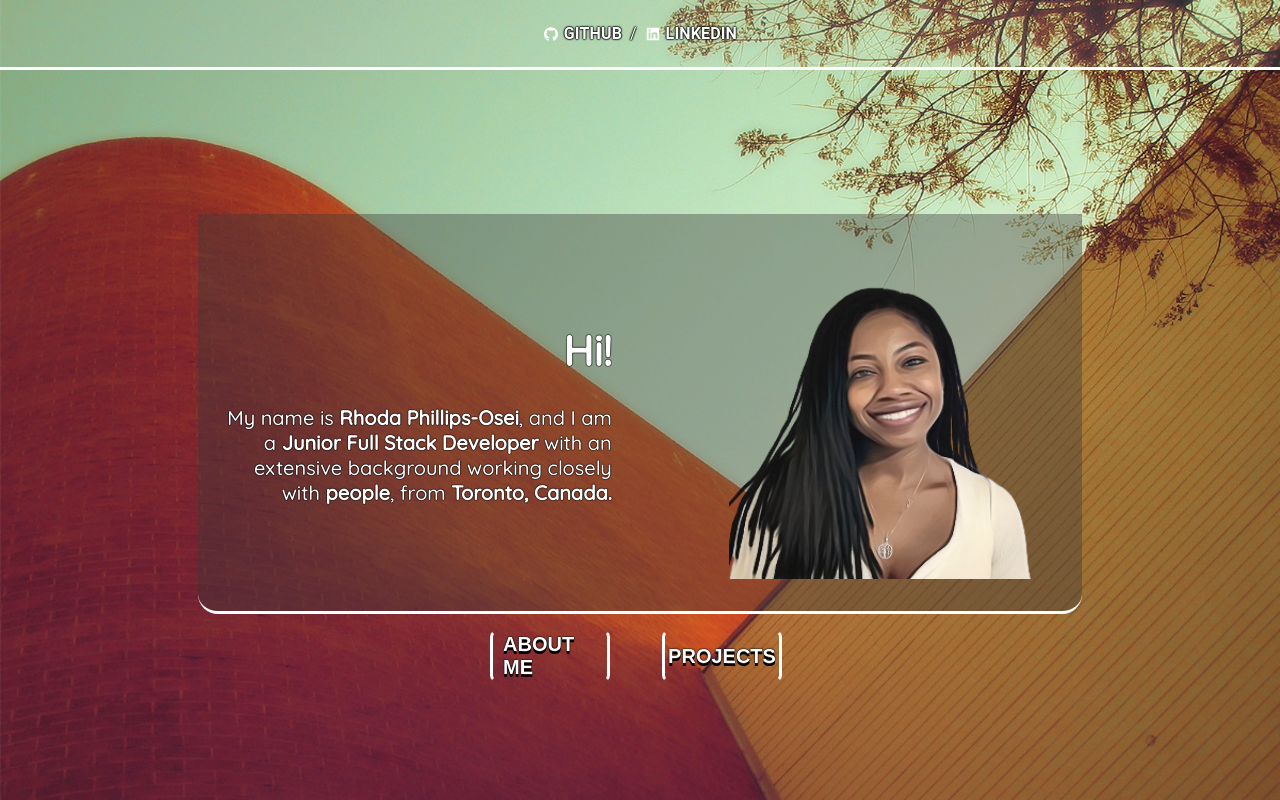
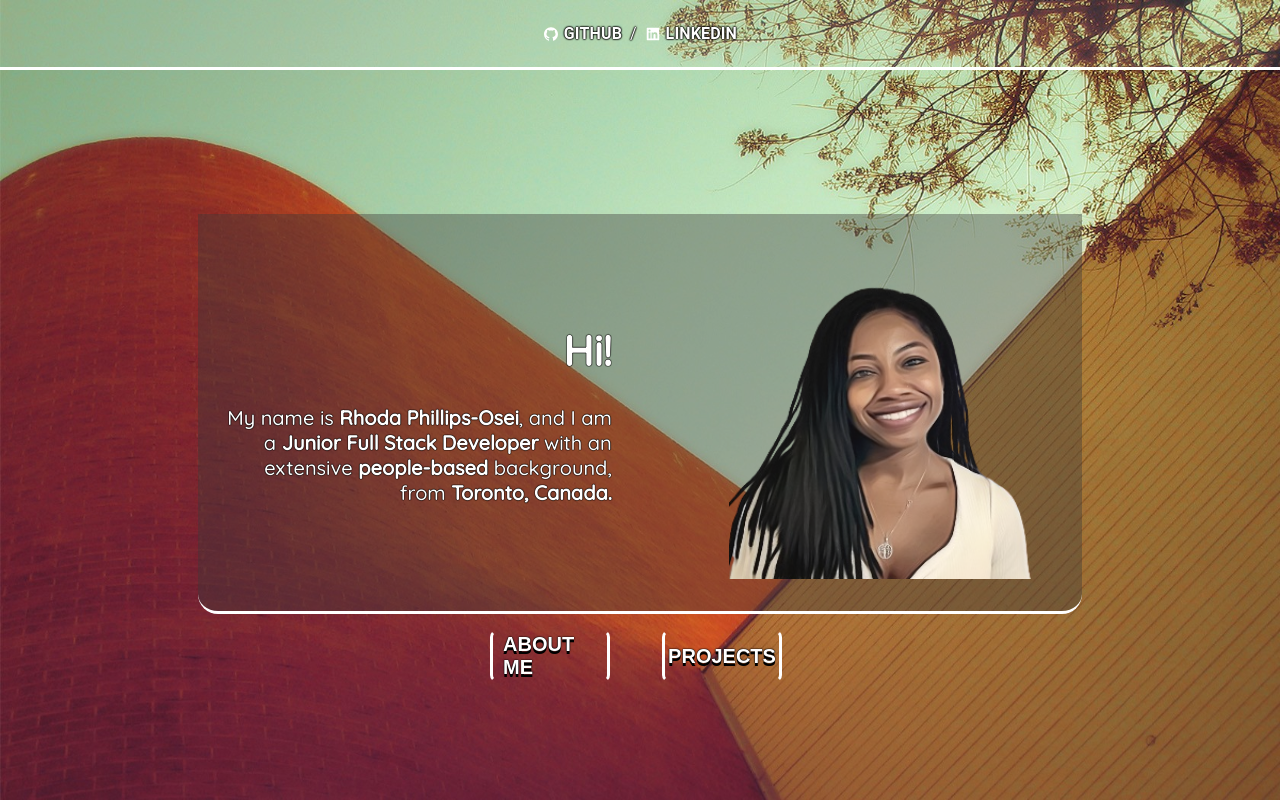
Before and after one commit to rphillipsosei/rhoda-portfolio, a Next.js app: page / in a window 1280 px wide. Shown: the top 800 px of the page. Built offline with nearby package versions, Linux system fonts and the light colour scheme; a web font is replaced by a local one.

Commit message:
change modal demo colours

```diff
--- a/components/Projects.js
+++ b/components/Projects.js
@@ -164,7 +164,7 @@ const style = {
   top: "50%",
   left: "50%",
   transform: "translate(-50%, -50%)",
-  bgcolor: "rgba(158, 176, 159, 0.8)",
+  bgcolor: "rgba(158, 176, 159, 0.9)",
   border: "2px solid #ffff",
   boxShadow: 24,
   p: 4,
@@ -173,7 +173,7 @@ const style = {
   flexDirection: "column",
   alignItems: "center",
   borderRadius: "15px",
-  width: "92%",
+  width: "87%",
   height: "80%",
   padding: "0.7rem",
 };
--- a/pages/index.js
+++ b/pages/index.js
@@ -45,8 +45,8 @@ export default function Home() {
                   <div>
                     <h1>Hi!</h1>
                     My name is <b>Rhoda Phillips-Osei</b>, and I am a
-                    <b> Junior Full Stack Developer</b> with an extensive
-                     background working closely with <b> people</b>, from
+                    <b> Junior Full Stack Developer</b> with an extensive <b>people-based </b>
+                     background, from
                     <b> Toronto, Canada.</b>
                     <br></br>
                     <br></br>
```
